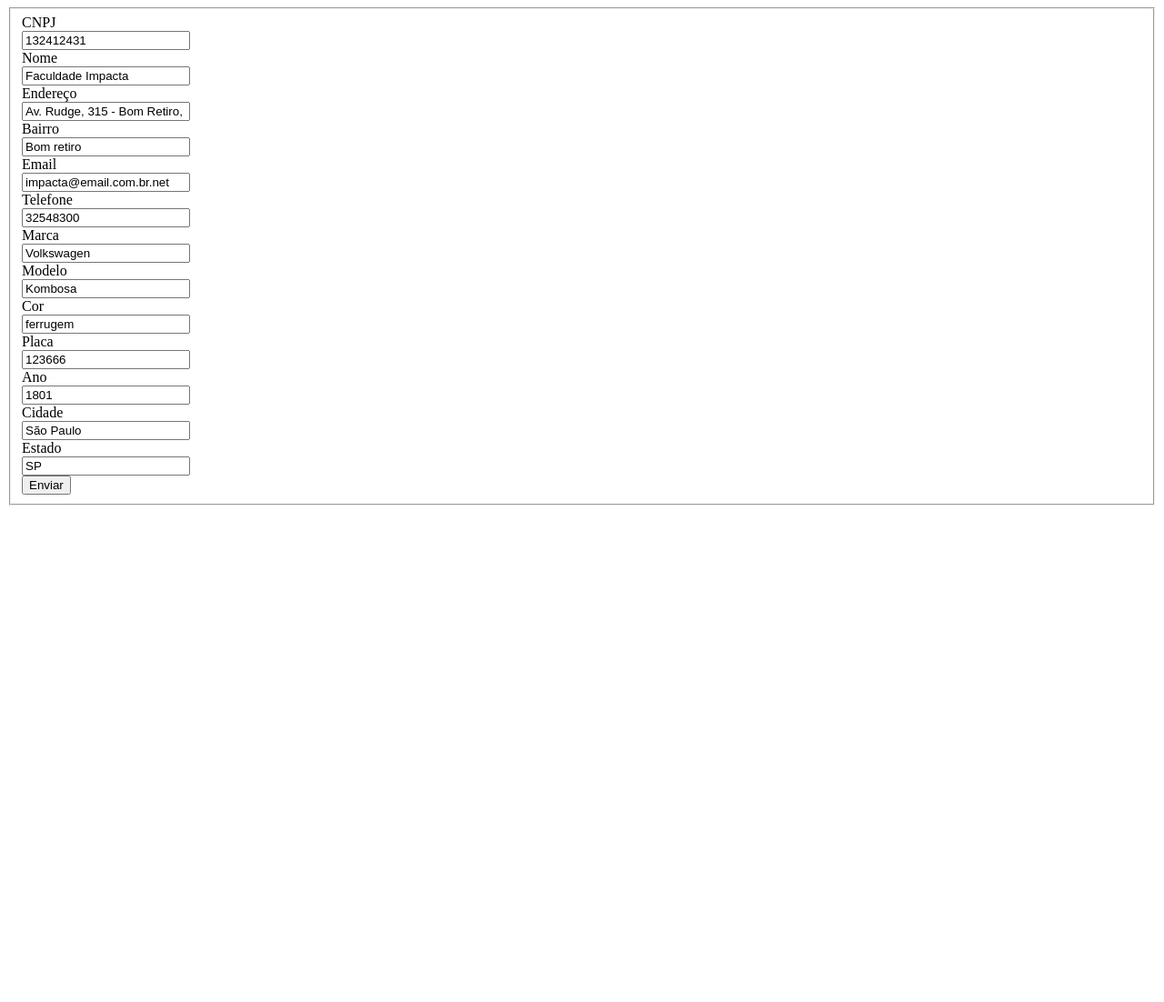
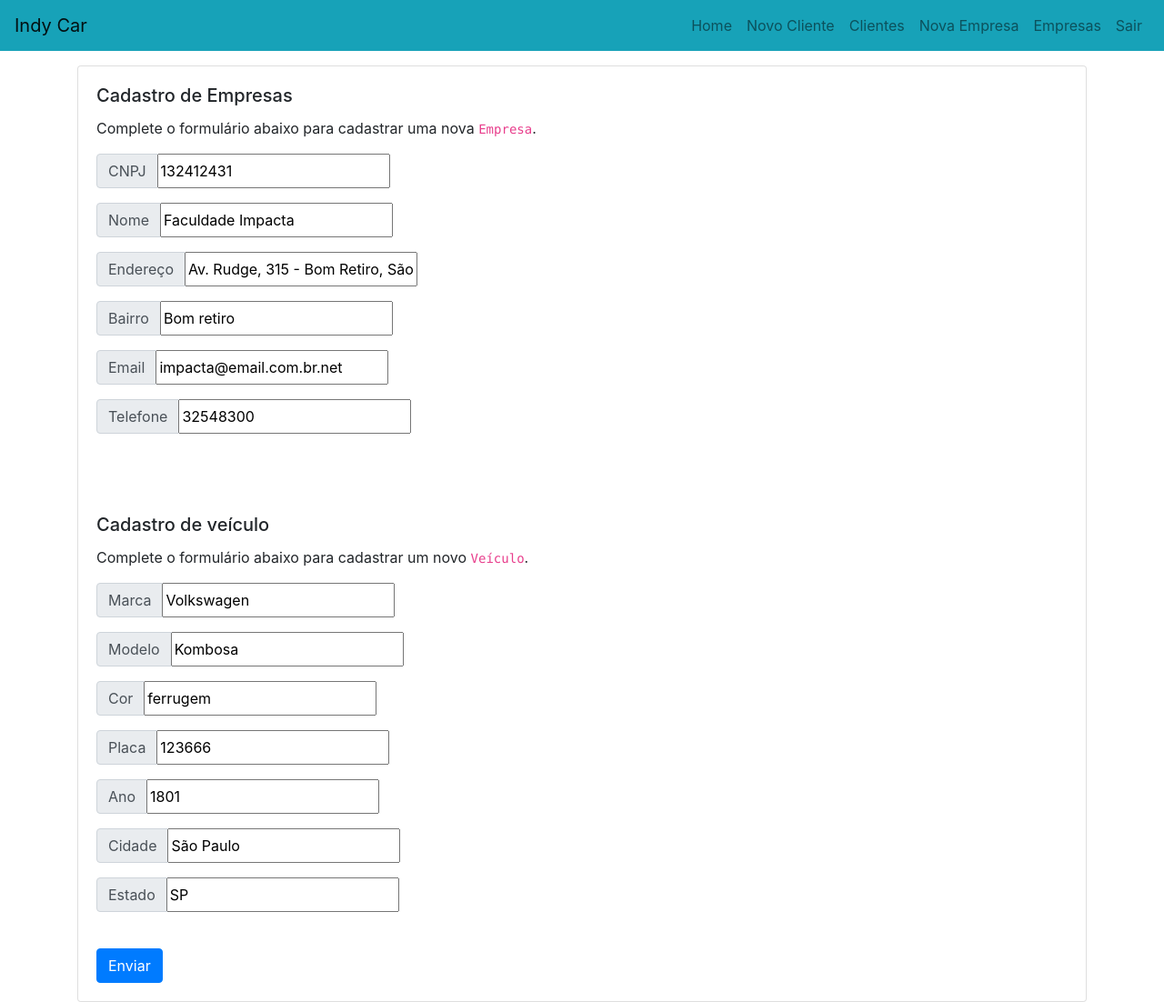
Before and after one commit to erick-panse/OPE-IndyCar, a Django app: page /empresa/10/ in a window 1280 px wide. Shown: the whole page at 91% size. Before the commit the page ends 556 px from the top, so only its background shows below. Run offline with Django 3.2, Linux system fonts and the light colour scheme; a user stored in the database is signed in; data comes from the database, SQL or seed files in the repository; both versions use the stored data as it was after the commit; some libraries are stand-ins or nearby versions.

Commit message:
correção no forms cliente/veiculo

```diff
--- a/funilaria/templates/formulario_empresa.html
+++ b/funilaria/templates/formulario_empresa.html
@@ -1,21 +1,27 @@
+{% extends 'base.html' %}
 
 {% block main %}
 
+<br>
+<br>
+<br>
+<div class="container">
+  <div class="row">
+    <div class="col-lg-12 col-md-12 col-sm-12 col-xs-12">
+      <div class="card">
+        <div class="card-body">
+          <h5 class="card-title">Cadastro de Empresas</h5>
+          <p class="card-text">
+            Complete o formulário abaixo para cadastrar
+            uma nova <code>Empresa</code>.
 
-<!DOCTYPE html>
-<html>
-<head>
-	<title>
-		EMPRESA
-	</title>
-</head>
-<body>
           {% for msg in form_empresa.non_field_errors %}
 			<p>
 				{{msg}}
 			</p>
 		{% endfor %}
-	<fieldset>
+
+          </p>
           <form method="POST">
             {% csrf_token %}
             <!-- rg -->
@@ -66,7 +72,15 @@
               {{form_empresa.telefone}}
             </div>
 
+
+      <br>
+      <br>
+      <br>
 			<!-- Marca -->
+          <h5 class="card-title">Cadastro de veículo</h5>
+          <p class="card-text">
+            Complete o formulário abaixo para cadastrar
+            um novo <code>Veículo</code>.
             <div class="input-group mb-3">
               <div class="input-group-prepend">
                 <span class="input-group-text">Marca</span>
@@ -122,13 +136,18 @@
               </div>
               {{form_empresa.estado_veiculo}}
             </div>
+            <br>
 
 
 
             <input class="btn btn-primary" type="submit" value="Enviar"></input>
+
+          </fildset>
           </form>
-		</form>
-	</fieldset>
-</body>
-</html>
+        </div>
+      </div>
+    </div>
+  </div>
+</div>
+
 {% endblock %}
```
Also changed, not shown: funilaria/templates/formulario_indy_car.html (+11 -0 lines), db.sqlite3. Lines whose indentation alone changed are shown as unchanged.
